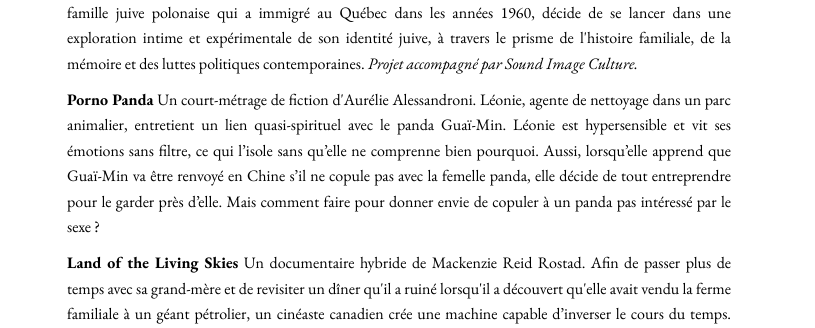
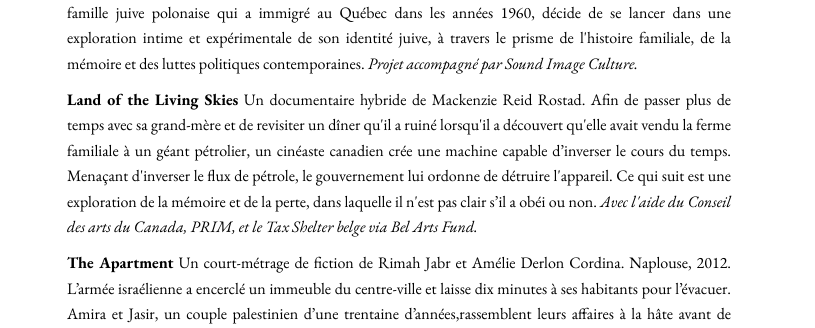
Before and after one commit to meshmeshmesh/meshmeshmesh.github.io, a plain HTML site: page index.html in a window 1280 px wide. Shown: the part 393-721 px from the top of the page, 465-1280 px from the left. Drawn offline with nearby package versions, Linux system fonts and the light colour scheme.

Commit message:
Update index.html

```diff
--- a/index.html
+++ b/index.html
@@ -47,7 +47,6 @@
       Avec l'aide de la Fédération Wallonie-Bruxelles et du Tax Shelter belge via Bel Arts Fund.</i>
   <p><b>Birthright Baba Blues </b> Un film-essai documentaire de Thomas Szacka-Marier. Le cinéaste, qui vient d’une famille juive polonaise qui a immigré au Québec dans les années 1960, décide de se lancer dans une exploration intime et expérimentale de son identité juive, à travers le prisme de l'histoire familiale, de la mémoire et des luttes politiques contemporaines.
 <i>Projet accompagné par Sound Image Culture.</i></p>
-<p><b>Porno Panda</b> Un court-métrage de fiction d'Aurélie Alessandroni. Léonie, agente de nettoyage dans un parc animalier, entretient un lien quasi-spirituel avec le panda Guaï-Min. Léonie est hypersensible et vit ses émotions sans filtre, ce qui l’isole sans qu’elle ne comprenne bien pourquoi. Aussi, lorsqu’elle apprend que Guaï-Min va être renvoyé en Chine s’il ne copule pas avec la femelle panda, elle décide de tout entreprendre pour le garder près d’elle. Mais comment faire pour donner envie de copuler à un panda pas intéressé par le sexe ?
 <p><b>Land of the Living Skies</b> Un documentaire hybride de Mackenzie Reid Rostad. Afin de passer plus de temps avec sa grand-mère et de revisiter un dîner qu'il a ruiné lorsqu'il a découvert qu'elle avait vendu la ferme familiale à un géant pétrolier, un cinéaste canadien crée une machine capable d’inverser le cours du temps. Menaçant d'inverser le flux de pétrole, le gouvernement lui ordonne de détruire l'appareil. Ce qui suit est une exploration de la mémoire et de la perte, dans laquelle il n'est pas clair s’il a obéi ou non.
 
 <i>Avec l'aide du Conseil des arts du Canada, PRIM, et le Tax Shelter belge via Bel Arts Fund.</i></p>
```
